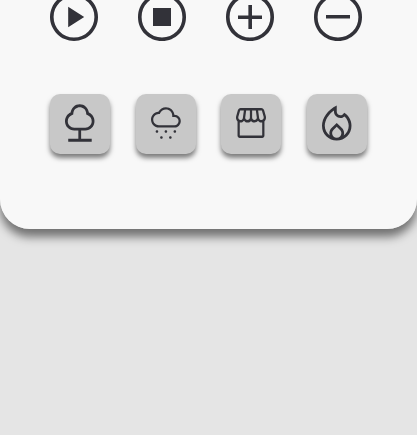
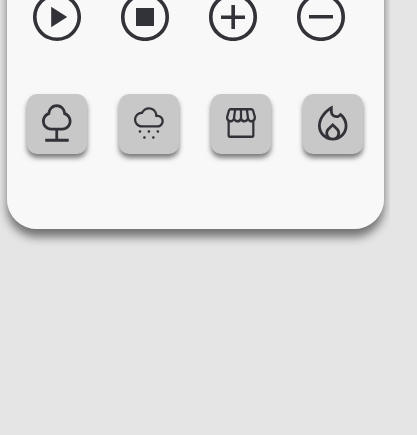
Before and after one commit to andreviapiana/Focus-Timer-2.0, a plain HTML site: page index.html in a window 390 px wide. Shown: the part 409-844 px from the top of the page, 417 px wide, since content can reach past the window. Drawn offline with Linux system fonts and the light colour scheme.

Commit message:
:rocket: first commit

```diff
--- a/style.css
+++ b/style.css
@@ -40,7 +40,7 @@ body {
 
 /* ============================== MAIN ============================== */
 main {
-    width: clamp(30.0rem, 30.0rem + 30vw, 92.1rem);
+    width: clamp(26rem, 26.0rem + 30vw, 92.1rem);
     display: flex;
     flex-direction: column;
 
@@ -49,7 +49,7 @@ main {
     text-align: center;
 
     gap: 5rem;
-    padding: 5rem 5rem 1rem;
+    padding: 5rem 2rem 1rem;
     margin: auto;
     border-radius: 3rem;
     background: rgba(255, 255, 255, 0.75);
@@ -95,7 +95,6 @@ main {
   left: 0;
   z-index: -1;
 }
-
 
 button {
     background-color: transparent;
```
